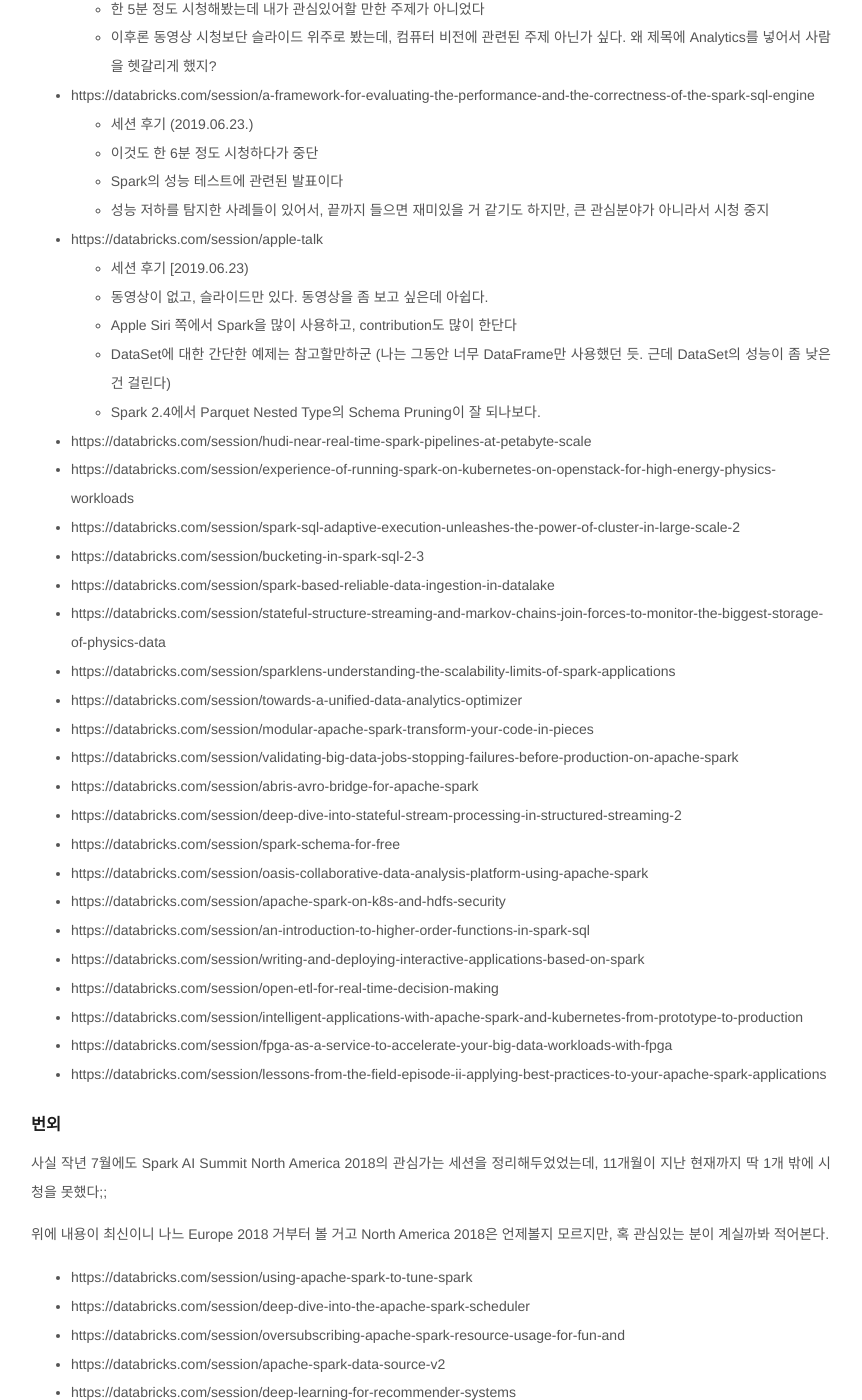
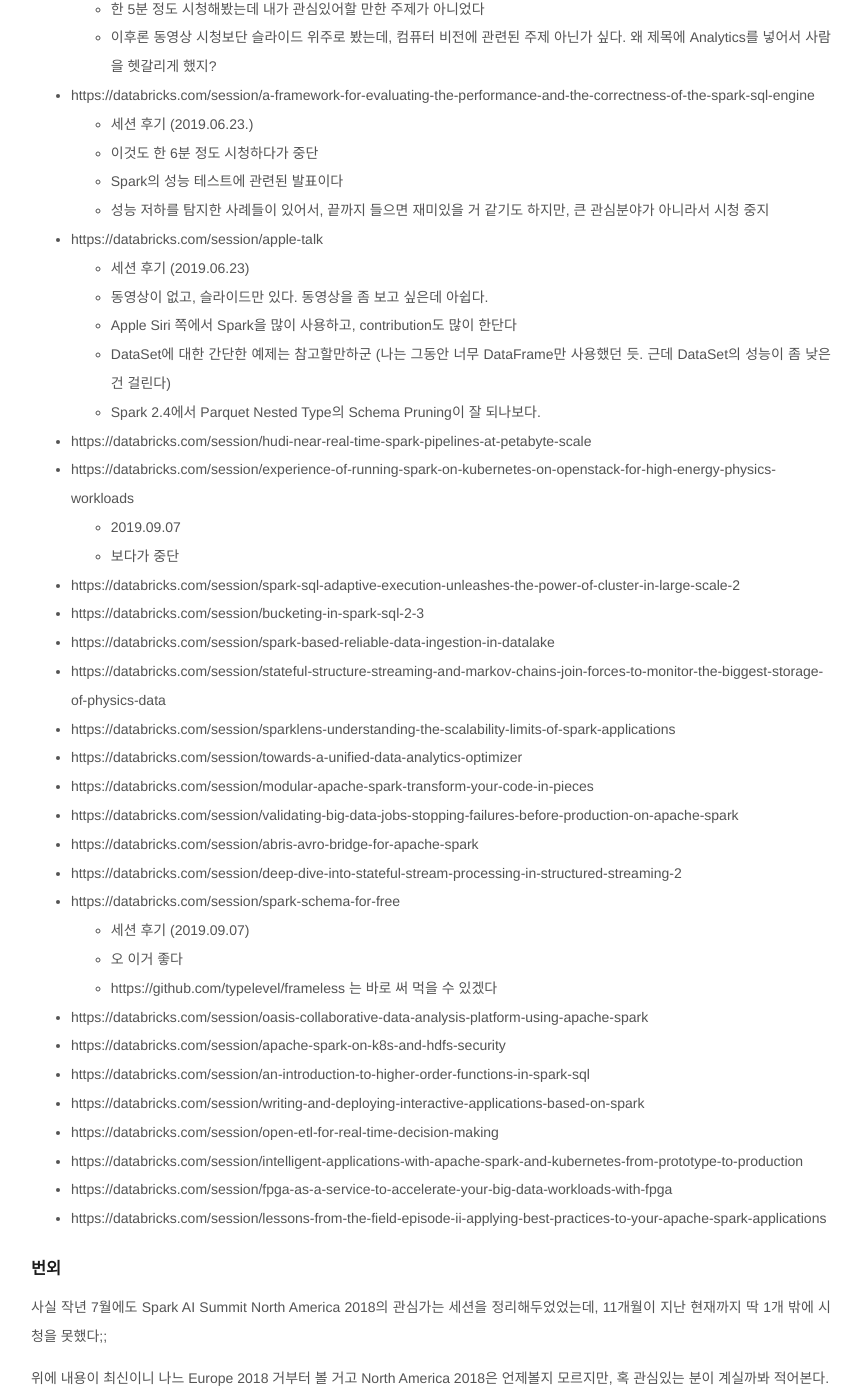
Before and after one commit to jason-heo/jason-heo.github.io, a Jekyll site: the page built from _posts/2019-06-06-spark-ai-summit-2018-eu.md, in a window 1280 px wide and 1400 px high, scrolled down 1134 px. Shown: the whole window, without its empty margins (209-1071 px from the left). Built offline with Jekyll 4.4.1, drawn with Linux system fonts in a browser that asks for light colours; comment, search, counter and statistics services are not loaded; some of the changed text lies outside the part shown.

Commit message:
sais 2018 ue 후기 두 건 등록

```diff
--- a/_posts/2019-06-06-spark-ai-summit-2018-eu.md
+++ b/_posts/2019-06-06-spark-ai-summit-2018-eu.md
@@ -39,13 +39,15 @@
     - Spark의 성능 테스트에 관련된 발표이다
     - 성능 저하를 탐지한 사례들이 있어서, 끝까지 들으면 재미있을 거 같기도 하지만, 큰 관심분야가 아니라서 시청 중지
 - https://databricks.com/session/apple-talk
-    - 세션 후기 [2019.06.23)
+    - 세션 후기 (2019.06.23)
     - 동영상이 없고, 슬라이드만 있다. 동영상을 좀 보고 싶은데 아쉽다.
     - Apple Siri 쪽에서 Spark을 많이 사용하고, contribution도 많이 한단다
     - DataSet에 대한 간단한 예제는 참고할만하군 (나는 그동안 너무 DataFrame만 사용했던 듯. 근데 DataSet의 성능이 좀 낮은 건 걸린다)
     - Spark 2.4에서 Parquet Nested Type의 Schema Pruning이 잘 되나보다.
 - https://databricks.com/session/hudi-near-real-time-spark-pipelines-at-petabyte-scale
 - https://databricks.com/session/experience-of-running-spark-on-kubernetes-on-openstack-for-high-energy-physics-workloads
+    - 2019.09.07
+    - 보다가 중단
 - https://databricks.com/session/spark-sql-adaptive-execution-unleashes-the-power-of-cluster-in-large-scale-2
 - https://databricks.com/session/bucketing-in-spark-sql-2-3
 - https://databricks.com/session/spark-based-reliable-data-ingestion-in-datalake
@@ -57,6 +59,9 @@
 - https://databricks.com/session/abris-avro-bridge-for-apache-spark
 - https://databricks.com/session/deep-dive-into-stateful-stream-processing-in-structured-streaming-2
 - https://databricks.com/session/spark-schema-for-free
+    - 세션 후기 (2019.09.07)
+    - 오 이거 좋다
+    - https://github.com/typelevel/frameless 는 바로 써 먹을 수 있겠다
 - https://databricks.com/session/oasis-collaborative-data-analysis-platform-using-apache-spark
 - https://databricks.com/session/apache-spark-on-k8s-and-hdfs-security
 - https://databricks.com/session/an-introduction-to-higher-order-functions-in-spark-sql
```
Also changed, not shown: other parts of _posts/2019-06-06-spark-ai-summit-2018-eu.md (+1 -1 lines).
